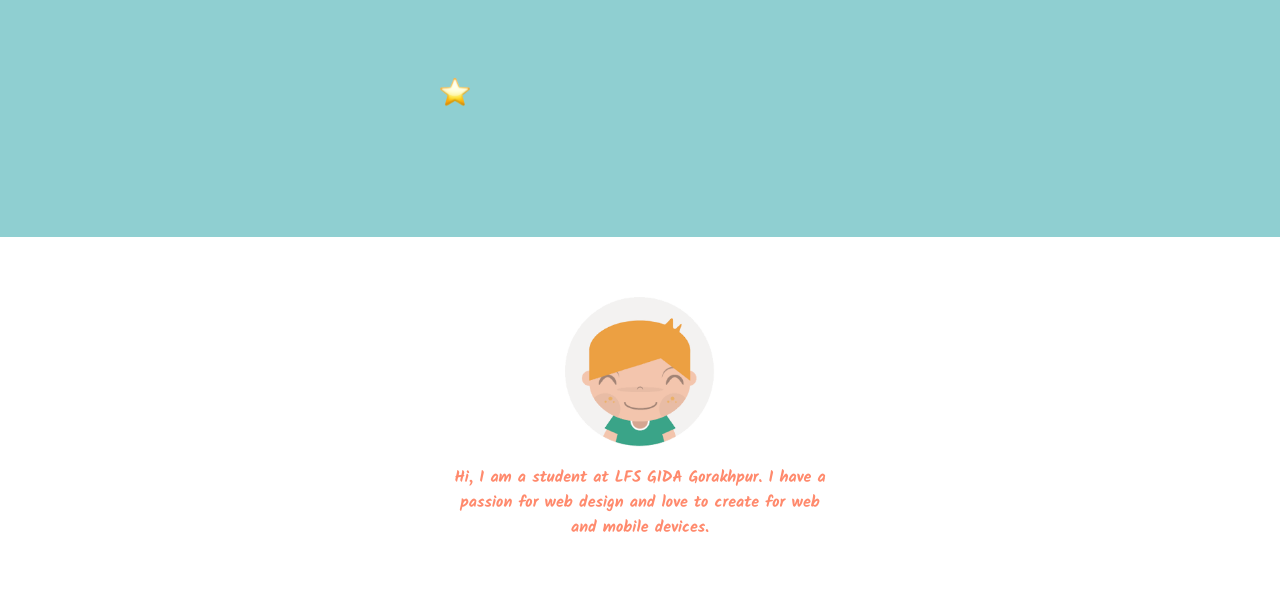
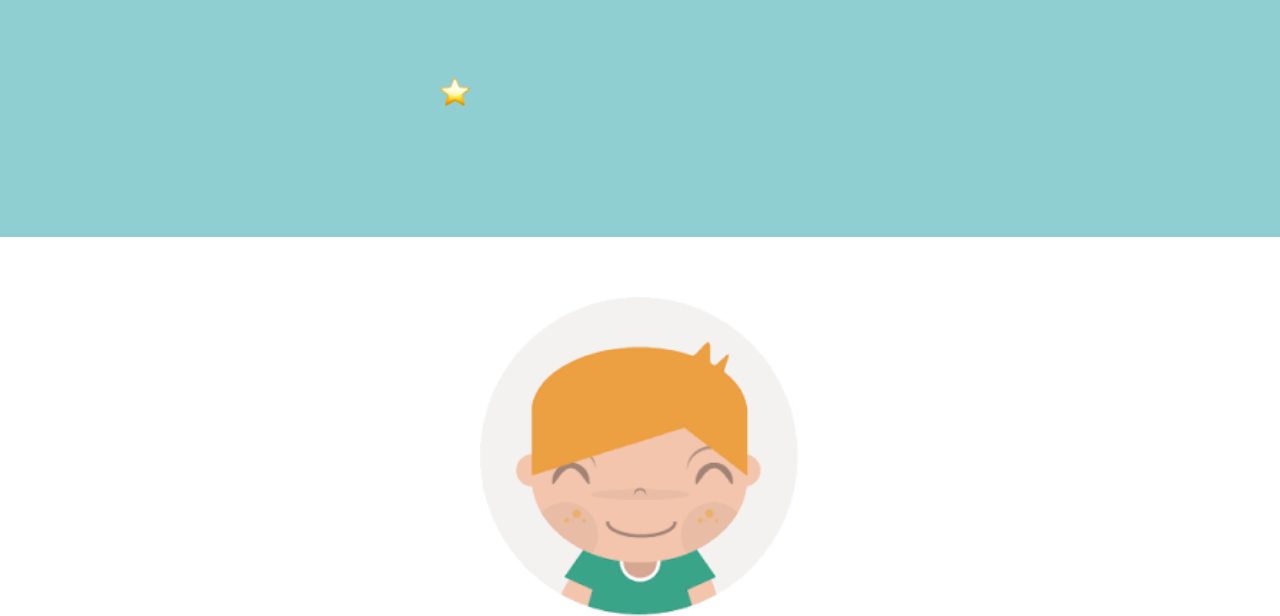
Before and after one commit to shashank1215/divyanshu, a plain HTML site: page index.html in a window 1280 px wide. Shown: the part 363-979 px from the top of the page. Drawn offline with Linux system fonts and the light colour scheme.

Commit message:
Update styles.css

```diff
--- a/styles.css
+++ b/styles.css
@@ -50,14 +50,14 @@ h1 {
   left: 230px;
 }
 .middle{
-  width:30%;
+  width:50%;
   margin: 50px auto;
   color: #ff8a6d;
 }
 .me{
   margin:10px auto;
-  height: 150px;
-  width:150px;
+  height: 50%;
+  width:50%;
 }
 .line1{
   border-top-style: dotted;
```
